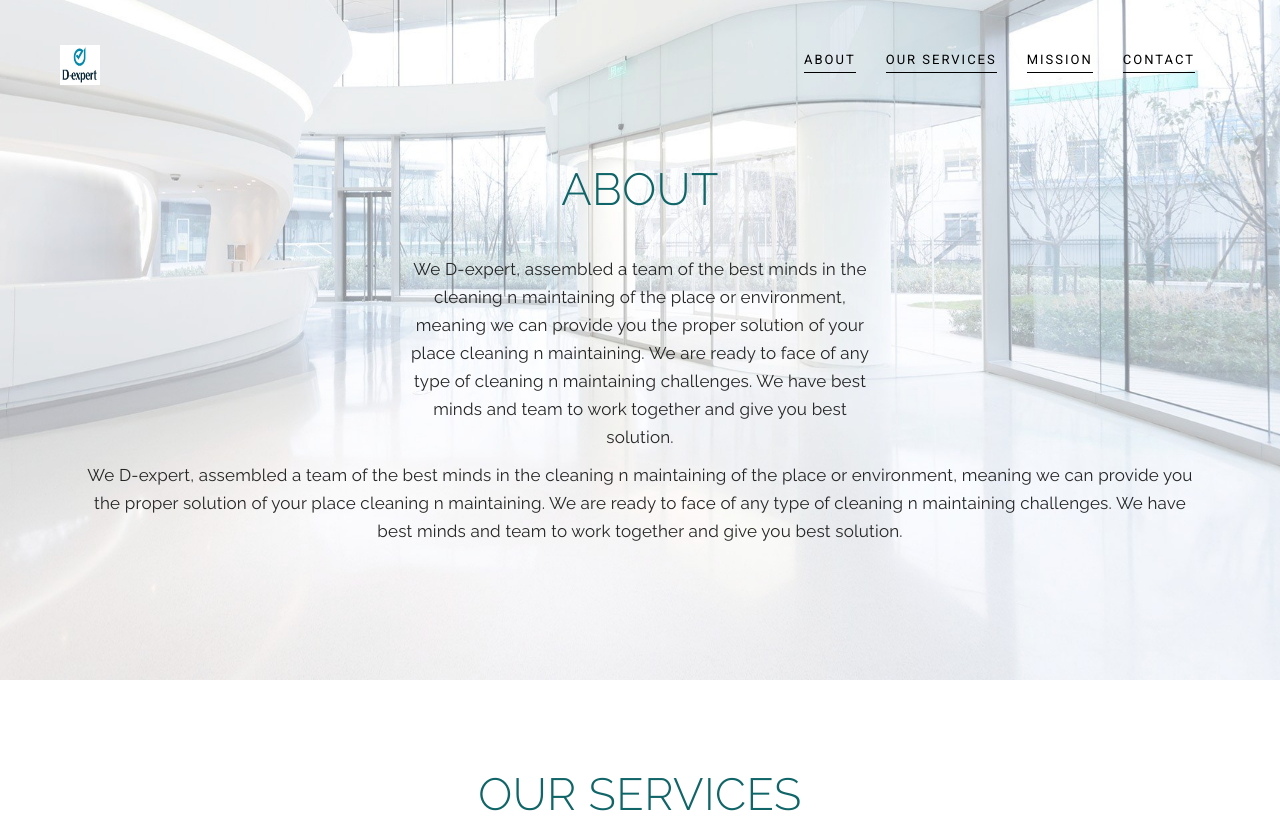
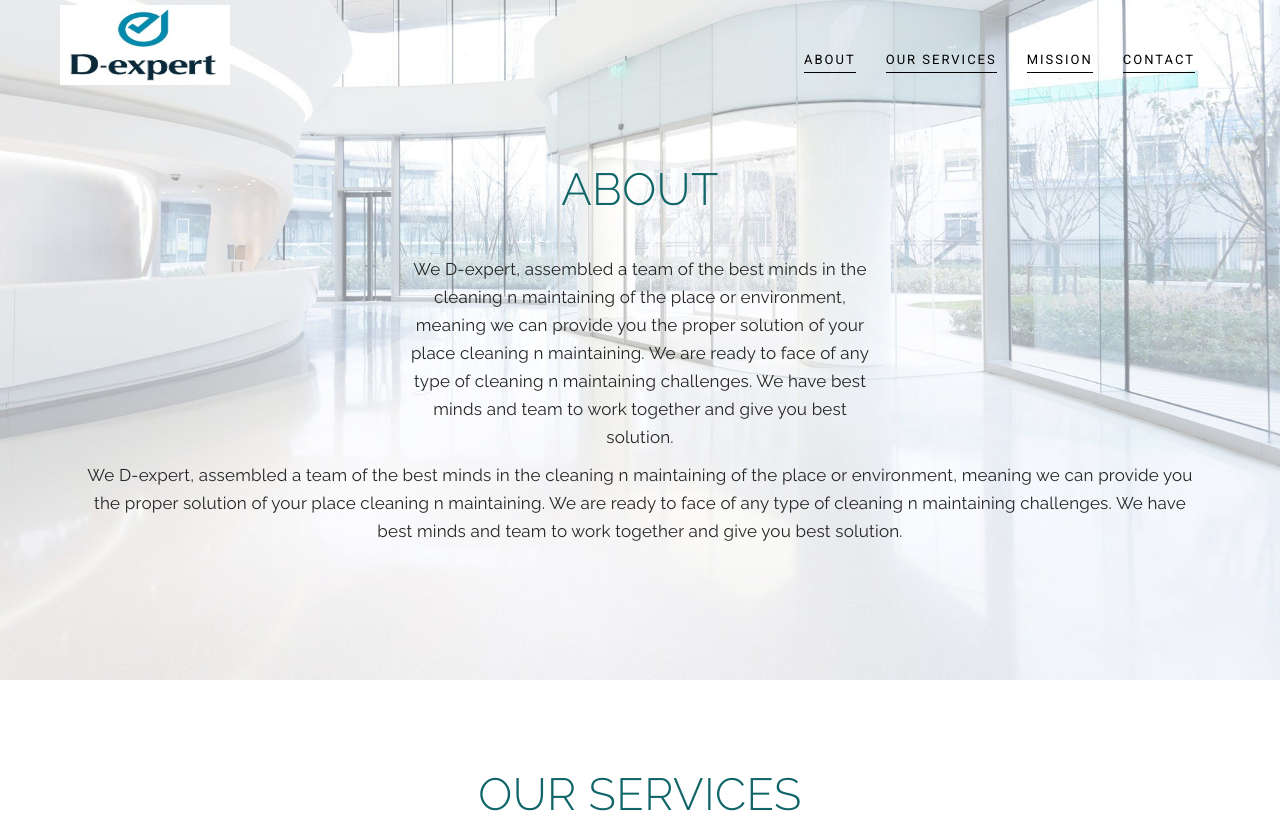
Before and after one commit to hammad3187/hamad.github.io, a plain HTML site: page index.html in a window 1280 px wide. Shown: the top 822 px of the page. Drawn offline with nearby package versions, Linux system fonts and the light colour scheme.

Commit message:
Add files via upload
another one

```diff
--- a/css/style.css
+++ b/css/style.css
@@ -33,8 +33,10 @@ top: -120px;
 }
 #logo
 {
-    height: 40px;
-    width: 40px;
+    position: absolute;
+    top: 5px;
+    height: 80px;
+    width: 170px;
 }
 #core
 {
```
